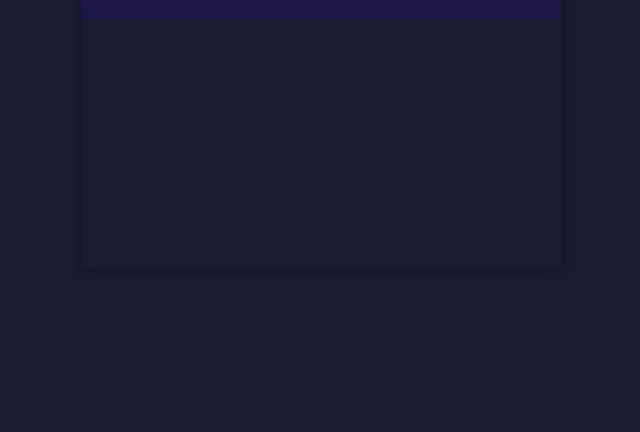
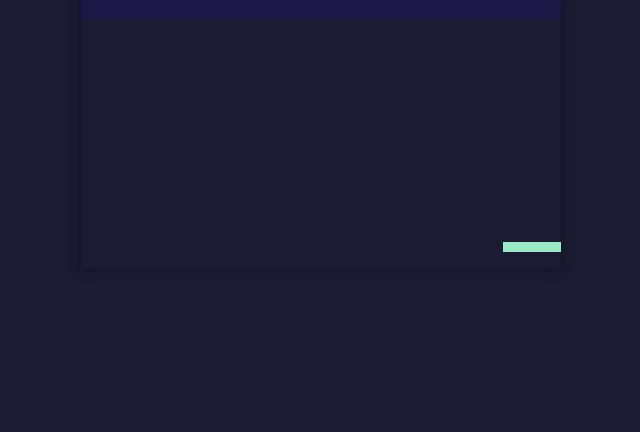
Before and after one commit to Hexx13/Cryt, a PHP site: page /Store.php in a window 1280 px wide. Shown: the part 301-733 px from the top of the page, without its empty margins (319-959 px from the left). Run offline with PHP 8.4, Linux system fonts and the light colour scheme; the visitor is signed in with stand-in values (Sample User, id 1); tables that the repository leaves empty or names only in its code hold one stand-in row (values such as "Sample post"); data that the repository does not hold is empty.

Commit message:
price box

```diff
--- a/Store.php
+++ b/Store.php
@@ -35,7 +35,7 @@ $gameArray = $gamers->getGameArray();
                 <div class="storePageBoxTitle"> <?PHP echo $game['game_Name']; ?> </div>
 
                 <div class="storePriceParent">
-                    <p class="storePageBoxPrice"><?PHP echo $game['game_Price']; ?></p>
+                    <div class="storePageBoxPrice"><div class="storePagePrice2">   <?PHP echo $game['game_Price']; ?> </div></div>
                 </div>
             </a>
 
--- a/Stylesheets/stylesheet.css
+++ b/Stylesheets/stylesheet.css
@@ -255,14 +255,24 @@ footer > a, footer a:visited{
 }
 
 .storePageBoxPrice{
-    display: inline-block;
-    background: rgba(29, 23, 74,.9);
+    display:flex;
+    justify-content:right;
+
+
+
+}
+.storePagePrice2{
+    background: rgba(168,255,213,.9);
+    text-align: center;
+    padding:1%;
+    width:12%;
+    font-color:rgb(29, 23, 74);
 }
 .storePriceParent{
     display: flex;
     text-align: right;
     flex-direction: column-reverse;
-    height: 242px;
+    height: 233px;
 
 
 }
```
